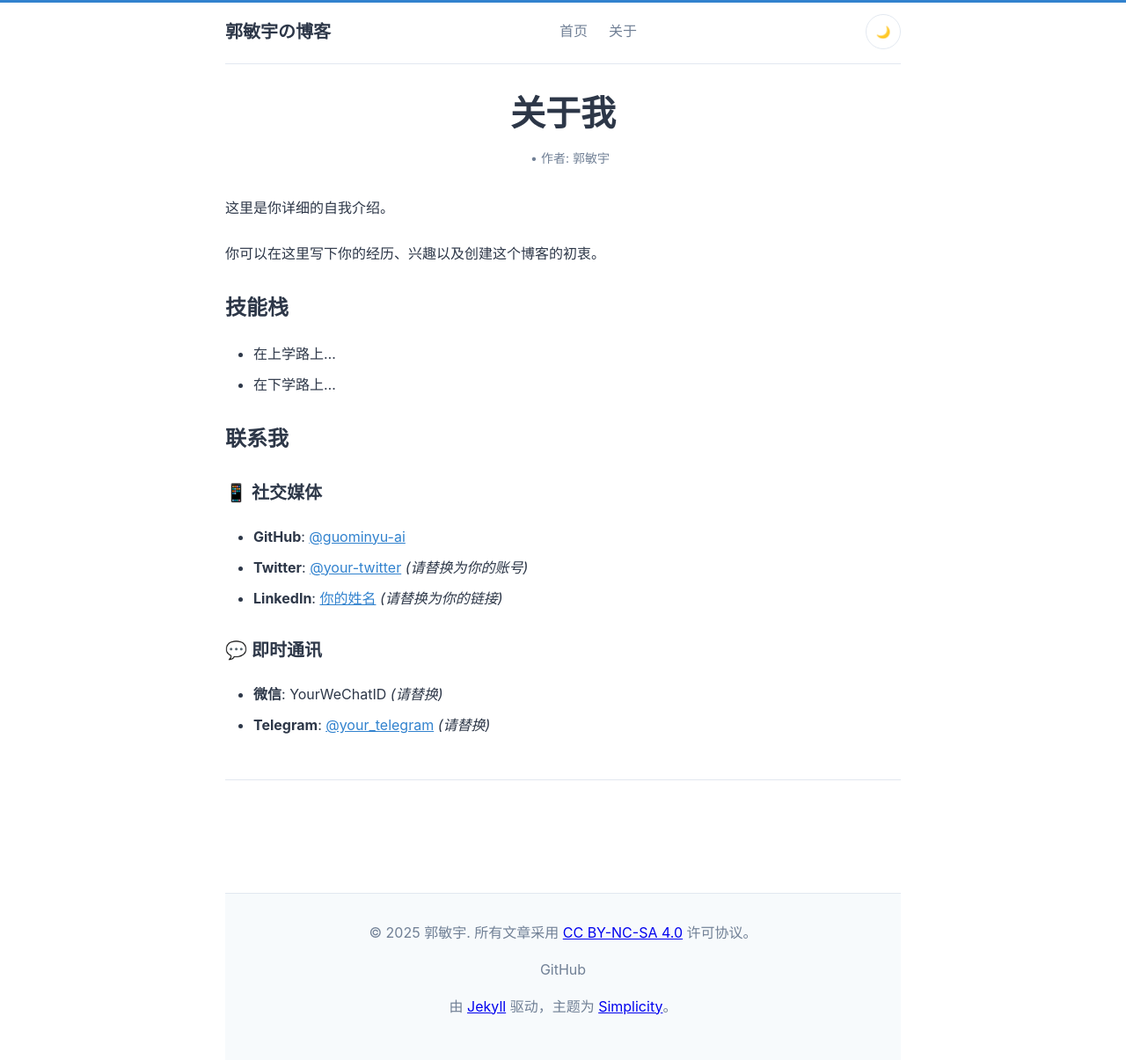
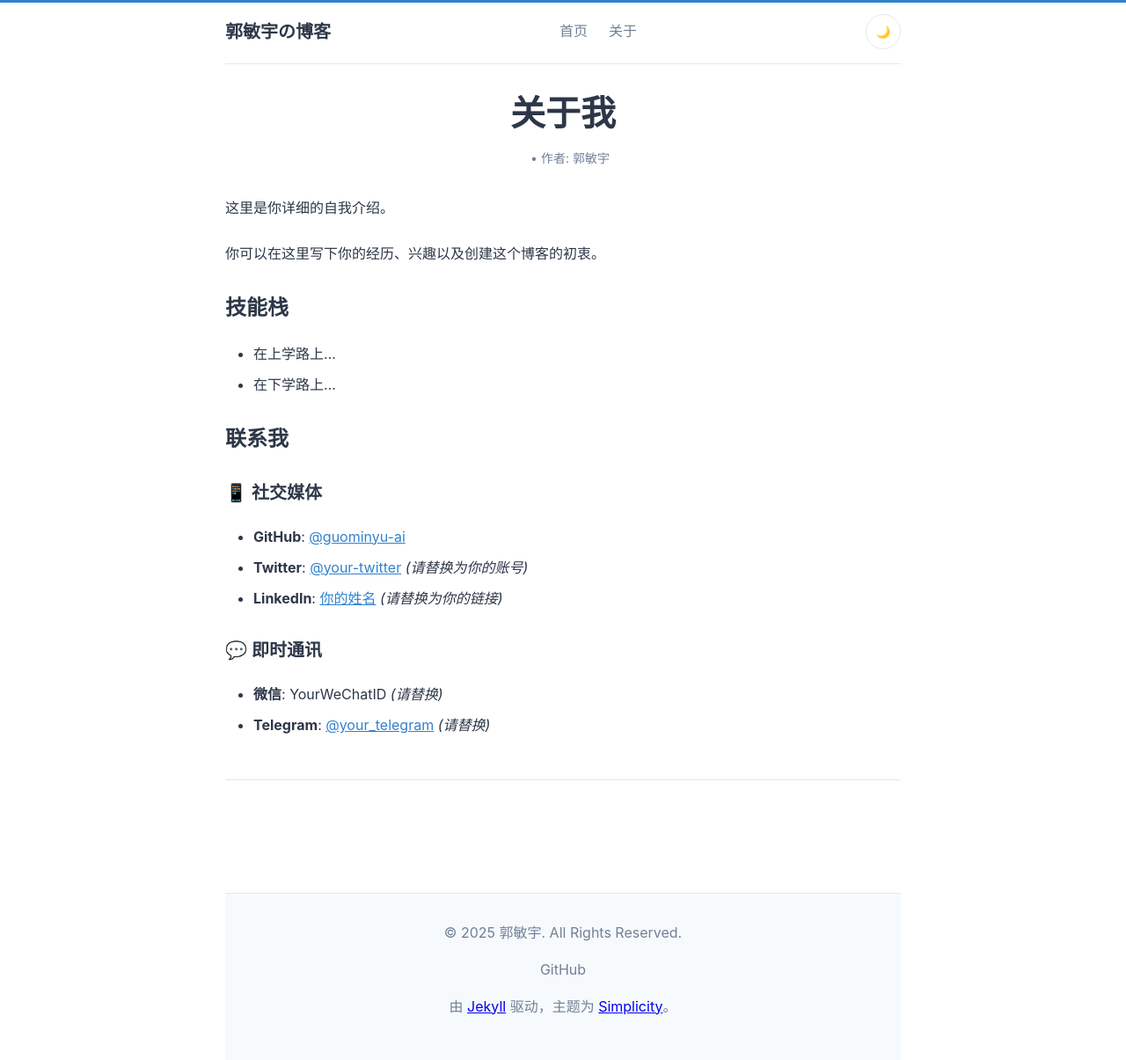
Before and after one commit to guominyu-cn/guominyu-cn.github.io, a Jekyll site: the page built from about.md, in a window 1280 px wide. Shown: the whole page at 88% size. Built offline with Jekyll 4.4.1, drawn with Linux system fonts in a browser that asks for light colours.

Commit message:
更新 footer.html

```diff
--- a/_includes/footer.html
+++ b/_includes/footer.html
@@ -1,6 +1,6 @@
 <footer class="site-footer">
     <div class="footer-content">
-        <p>&copy; {{ site.time | date: '%Y' }} {{ site.author.name }}. 所有文章采用 <a href="https://creativecommons.org/licenses/by-nc-sa/4.0/" target="_blank" rel="noopener">CC BY-NC-SA 4.0</a> 许可协议。</p>
+        <p>&copy; {{ site.time | date: '%Y' }} {{ site.author.name }}.  All Rights Reserved.</p>
 
         <div class="social-links">
             {% if site.author.links.github %}
```
